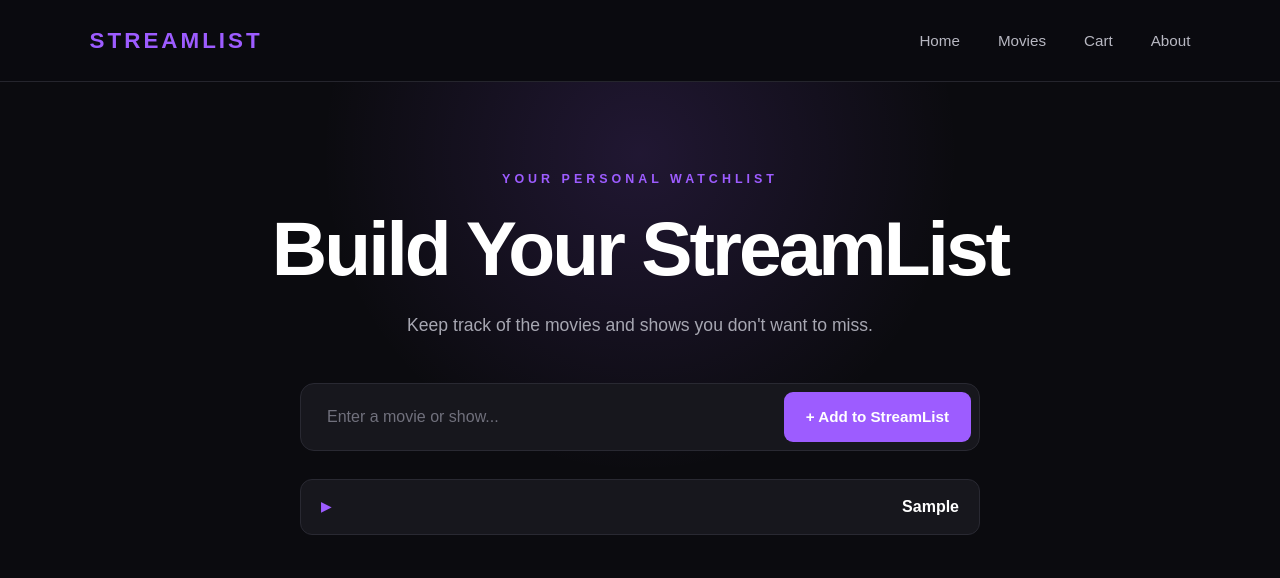
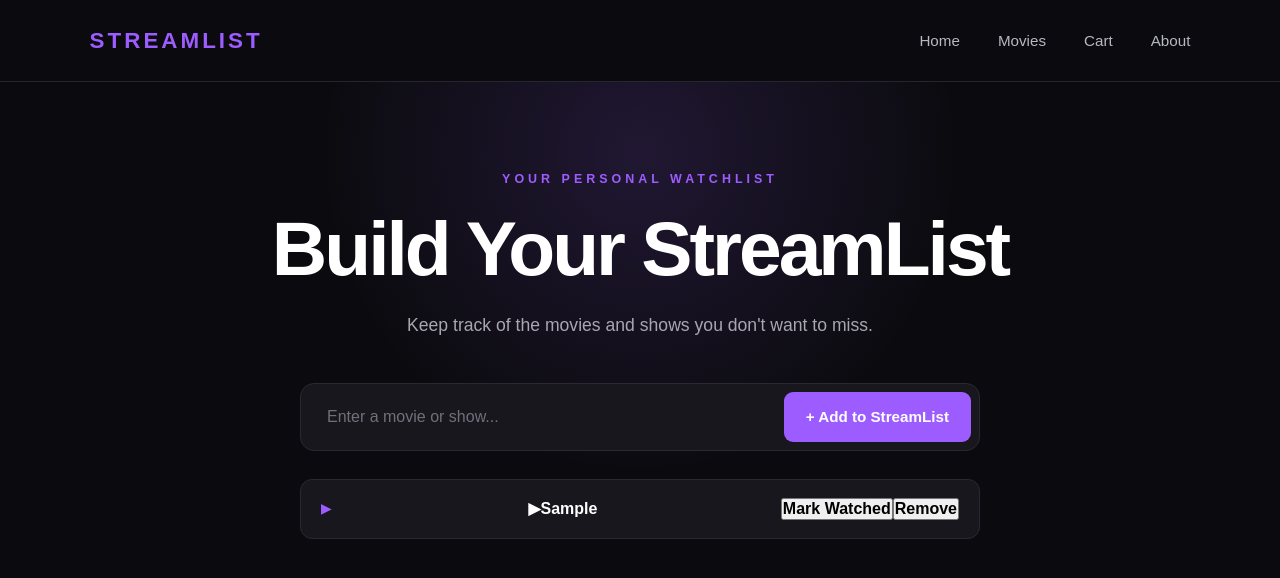
Before and after one commit to 850allen44-hub/StreamList, a React (Vite) app: page / in a window 1280 px wide. Both pictures are taken after typing "Sample" into the empty fields and a click on the button "+ Add to StreamList". Shown: the top 578 px of the page. Built offline with nearby package versions, Linux system fonts and the light colour scheme.

Commit message:
Add persistent watchlist functionality

```diff
--- a/src/App.jsx
+++ b/src/App.jsx
@@ -1,18 +1,46 @@
-import { useState } from "react";
+import { useEffect, useState } from "react";
 import { BrowserRouter, Routes, Route, Link } from "react-router-dom";
 import "./App.css";
 
 function StreamList() {
-  const [items, setItems] = useState([]);
+  const [items, setItems] = useState(() => {
+    const savedItems = localStorage.getItem("streamList");
+    return savedItems ? JSON.parse(savedItems) : [];
+  });
+
+  useEffect(() => {
+    localStorage.setItem("streamList", JSON.stringify(items));
+  }, [items]);
 
   const handleSubmit = (event) => {
     event.preventDefault();
 
-    const title = event.target.elements.title.value;
+    const title = event.target.elements.title.value.trim();
 
-    setItems([...items, title]);
+    if (!title) return;
 
+    const newItem = {
+      id: Date.now(),
+      title: title,
+      watched: false,
+    };
+
+    setItems([...items, newItem]);
     event.target.reset();
+  };
+
+  const toggleWatched = (id) => {
+    setItems(
+      items.map((item) =>
+        item.id === id
+          ? { ...item, watched: !item.watched }
+          : item
+      )
+    );
+  };
+
+  const removeItem = (id) => {
+    setItems(items.filter((item) => item.id !== id));
   };
 
   return (
@@ -38,11 +66,43 @@ function StreamList() {
         </form>
 
         <div className="stream-list">
-          {items.map((item, index) => (
-            <div className="stream-item" key={index}>
-              {item}
-            </div>
-          ))}
+          {items.length === 0 ? (
+            <p className="empty-message">
+              Your StreamList is empty. Add something above.
+            </p>
+          ) : (
+            items.map((item) => (
+              <div
+                className={`stream-item ${
+                  item.watched ? "watched" : ""
+                }`}
+                key={item.id}
+              >
+                <div className="stream-info">
+                  <span className="play-icon">▶</span>
+                  <span className="stream-title">{item.title}</span>
+                </div>
+
+                <div className="stream-actions">
+                  <button
+                    type="button"
+                    className="watch-button"
+                    onClick={() => toggleWatched(item.id)}
+                  >
+                    {item.watched ? "✓ Watched" : "Mark Watched"}
+                  </button>
+
+                  <button
+                    type="button"
+                    className="remove-button"
+                    onClick={() => removeItem(item.id)}
+                  >
+                    Remove
+                  </button>
+                </div>
+              </div>
+            ))
+          )}
         </div>
       </div>
     </main>
@@ -55,7 +115,9 @@ function Movies() {
       <div className="hero">
         <p className="eyebrow">DISCOVER</p>
         <h1>Movies</h1>
-        <p className="subtitle">Browse movies for your StreamList.</p>
+        <p className="subtitle">
+          Browse movies for your StreamList.
+        </p>
       </div>
     </main>
   );
@@ -67,7 +129,9 @@ function Cart() {
       <div className="hero">
         <p className="eyebrow">YOUR COLLECTION</p>
         <h1>Cart</h1>
-        <p className="subtitle">Your saved selections will appear here.</p>
+        <p className="subtitle">
+          Your saved selections will appear here.
+        </p>
       </div>
     </main>
   );
```
